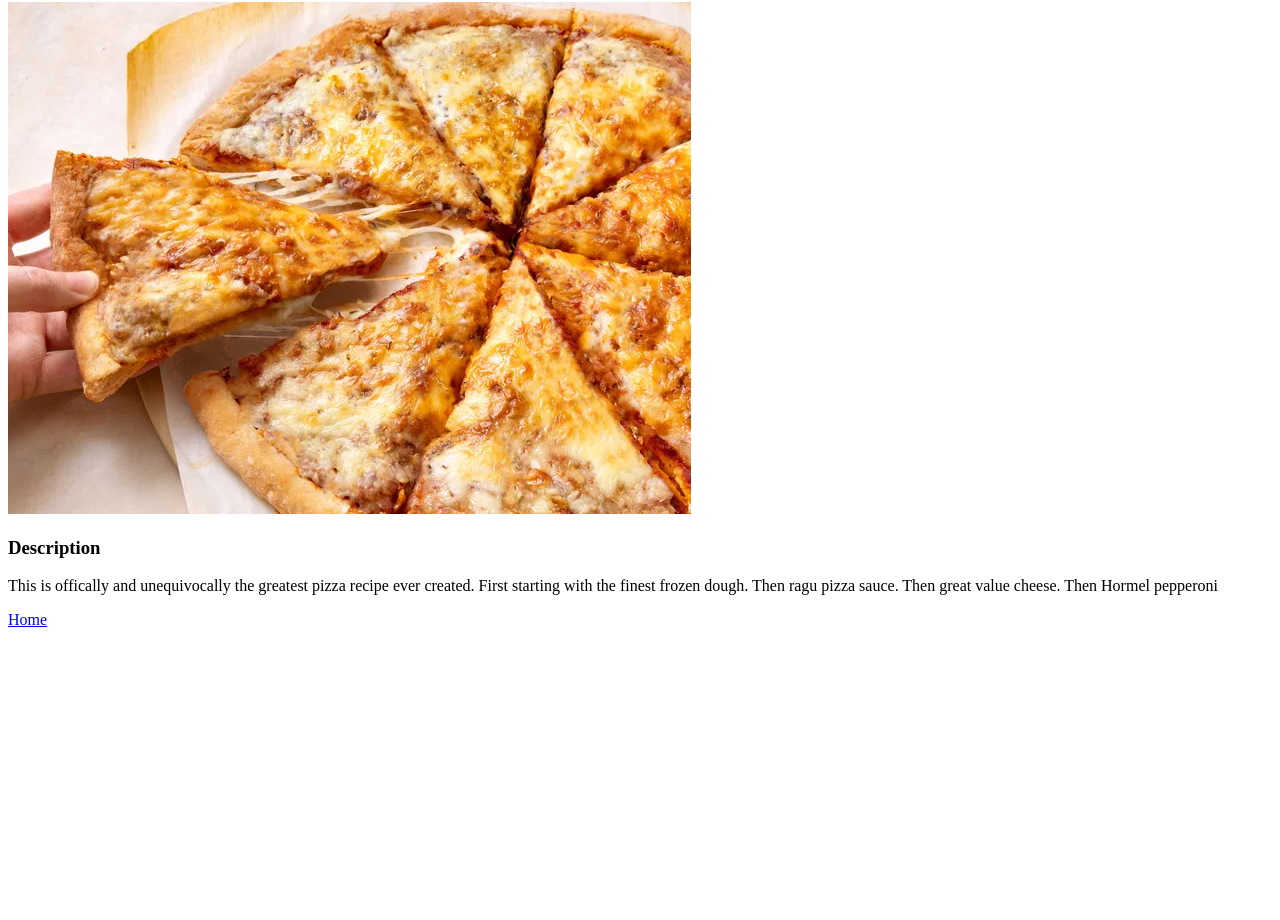
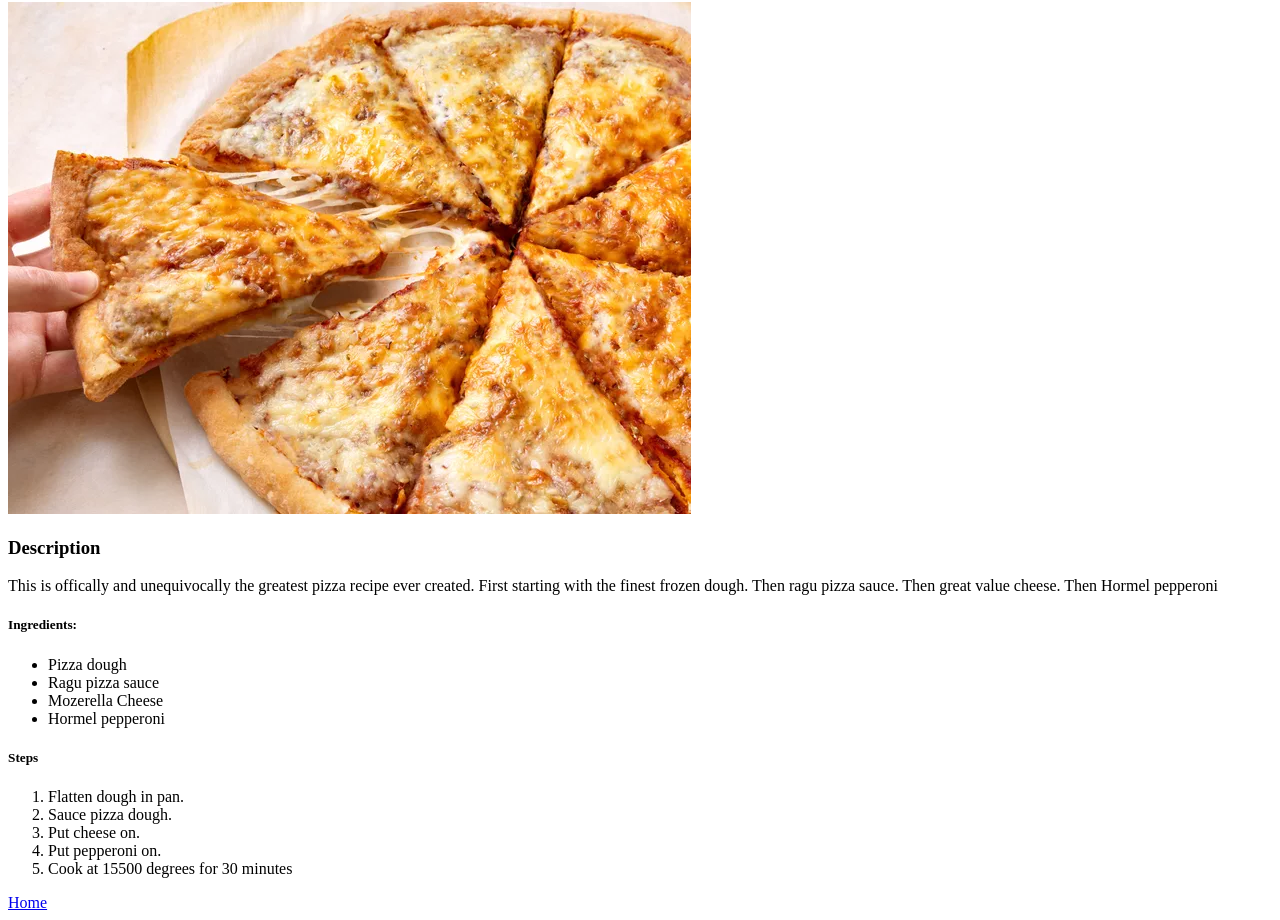
Before and after one commit to nateTheGreat25/odin-recipes, a plain HTML site: page recipes/pizza.html in a window 1280 px wide. Shown: the part 78-998 px from the top of the page. Before the commit the page ends 800 px from the top, so only its background shows below. Drawn offline with Linux system fonts and the light colour scheme.

Commit message:
Finish pizza recipe and start lasagna.

```diff
--- a/recipes/pizza.html
+++ b/recipes/pizza.html
@@ -13,6 +13,22 @@
         First starting with the finest frozen dough. Then ragu pizza sauce. Then great value cheese.
         Then Hormel pepperoni
     </p>
+    <h5>Ingredients:</h5>
+    <ul>
+        <li>Pizza dough</li>
+        <li>Ragu pizza sauce</li>
+        <li>Mozerella Cheese</li>
+        <li>Hormel pepperoni</li>
+    </ul>
+
+    <h5>Steps</h5>
+    <ol>
+        <li>Flatten dough in pan.</li>
+        <li>Sauce pizza dough.</li>
+        <li>Put cheese on.</li>
+        <li>Put pepperoni on.</li>
+        <li>Cook at 15500 degrees for 30 minutes</li>
+    </ol>
 
     <a href="../index.html">Home</a>
 </body>
```
Also changed, not shown: recipes/lasagna.html (added, +17 -0 lines), images/lasagna.webp (added).
